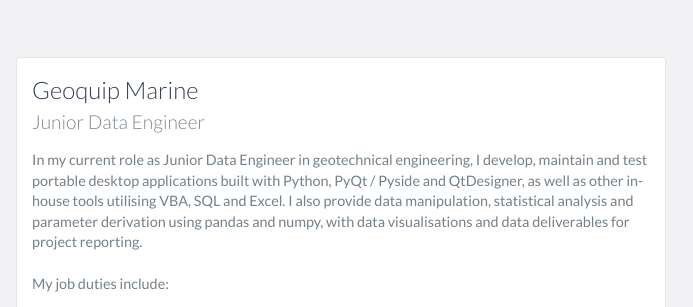
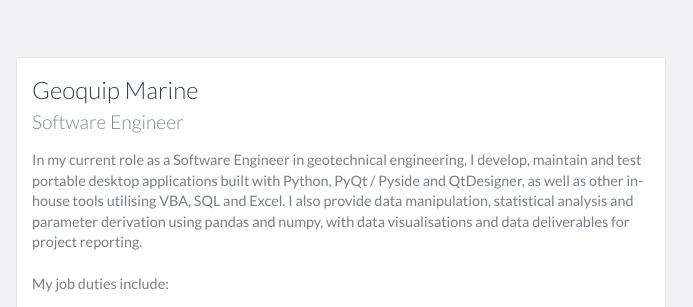
Before and after one commit to lachesis17/portfolio, a plain HTML site: page index.html in a window 1280 px wide. Shown: the part 1232-1539 px from the top of the page, 474-1167 px from the left. Drawn offline with nearby package versions, Linux system fonts and the light colour scheme.

Commit message:
update 2024

```diff
--- a/index.html
+++ b/index.html
@@ -85,9 +85,9 @@
         <div id="experience-timeline">
             <div data-date="March 2021 – Current">
                 <h3>Geoquip Marine</h3>
-                <h4>Junior Data Engineer</h4>
+                <h4>Software Engineer</h4>
                 <p>
-                    In my current role as Junior Data Engineer in geotechnical engineering, I develop, maintain and test portable desktop applications built with Python, PyQt / Pyside and QtDesigner, as well as other in-house tools utilising VBA, SQL and Excel. I also provide data manipulation, statistical analysis and parameter derivation using pandas and numpy, with data visualisations and data deliverables for project reporting.
+                    In my current role as a Software Engineer in geotechnical engineering, I develop, maintain and test portable desktop applications built with Python, PyQt / Pyside and QtDesigner, as well as other in-house tools utilising VBA, SQL and Excel. I also provide data manipulation, statistical analysis and parameter derivation using pandas and numpy, with data visualisations and data deliverables for project reporting.
                     <br><br>
                     My job duties include:
                     <br>
```
Also changed, not shown: 1 other file.
